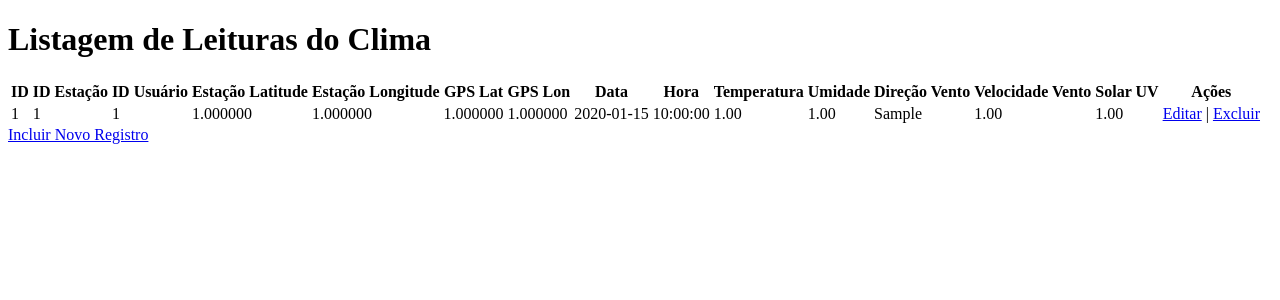
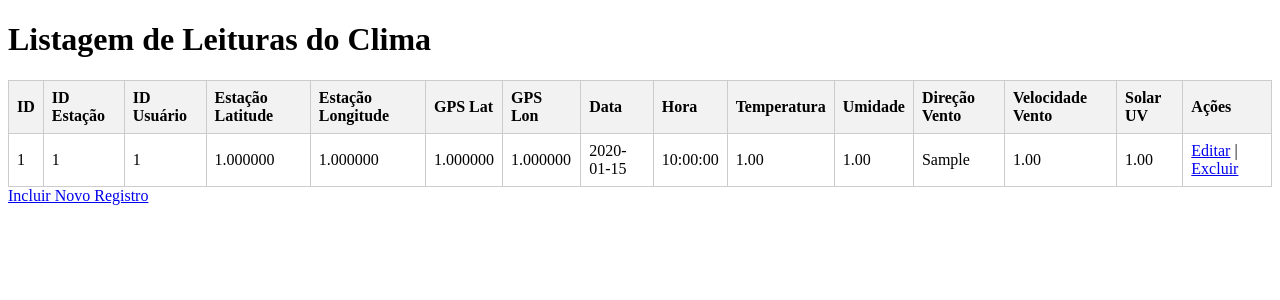
Before and after one commit to pagezine/pi5turma8, a PHP site: page /php/listagem.php in a window 1280 px wide. Shown: the top 300 px of the page. Run offline with PHP 8.4, Linux system fonts and the light colour scheme; tables that the repository leaves empty hold one stand-in row (values such as "Sample post").

Commit message:
Add files via upload

```diff
--- a/php/listagem.php
+++ b/php/listagem.php
@@ -2,6 +2,22 @@
 <html>
 <head>
     <title>Listagem de Leituras do Clima</title>
+	 <style>
+        table {
+            border-collapse: collapse;
+            width: 100%;
+        }
+
+        th, td {
+            border: 1px solid #ccc;
+            padding: 8px;
+            text-align: left;
+        }
+
+        th {
+            background-color: #f2f2f2;
+        }
+    </style>
 </head>
 <body>
     <h1>Listagem de Leituras do Clima</h1>
```
